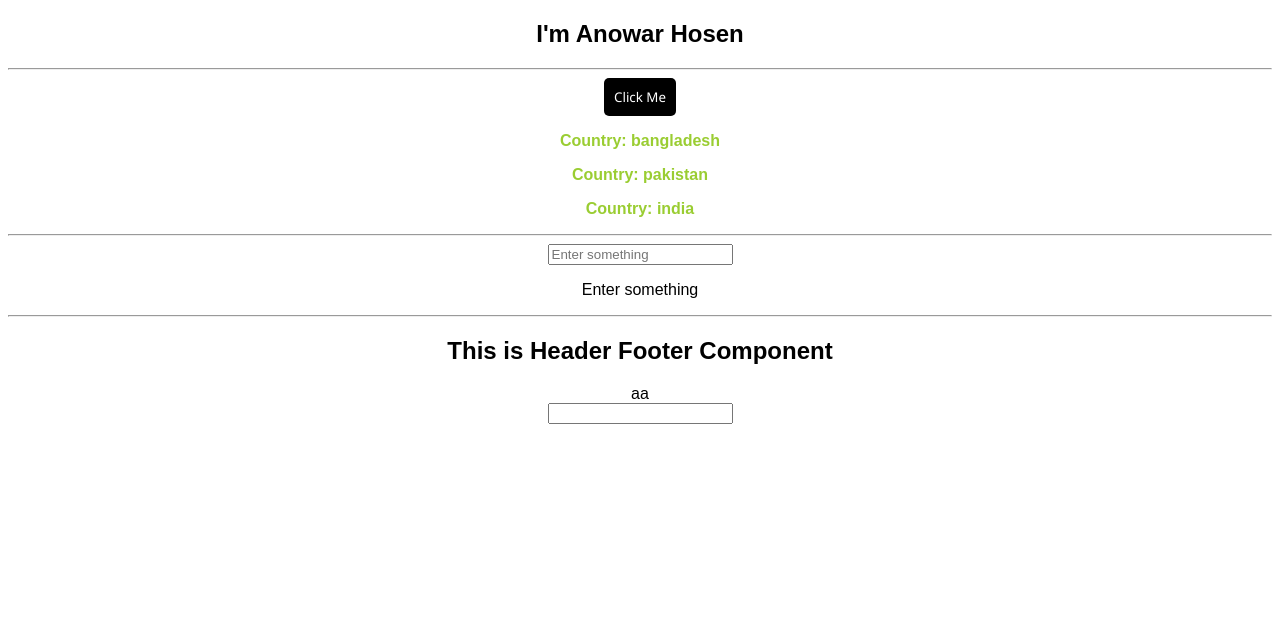
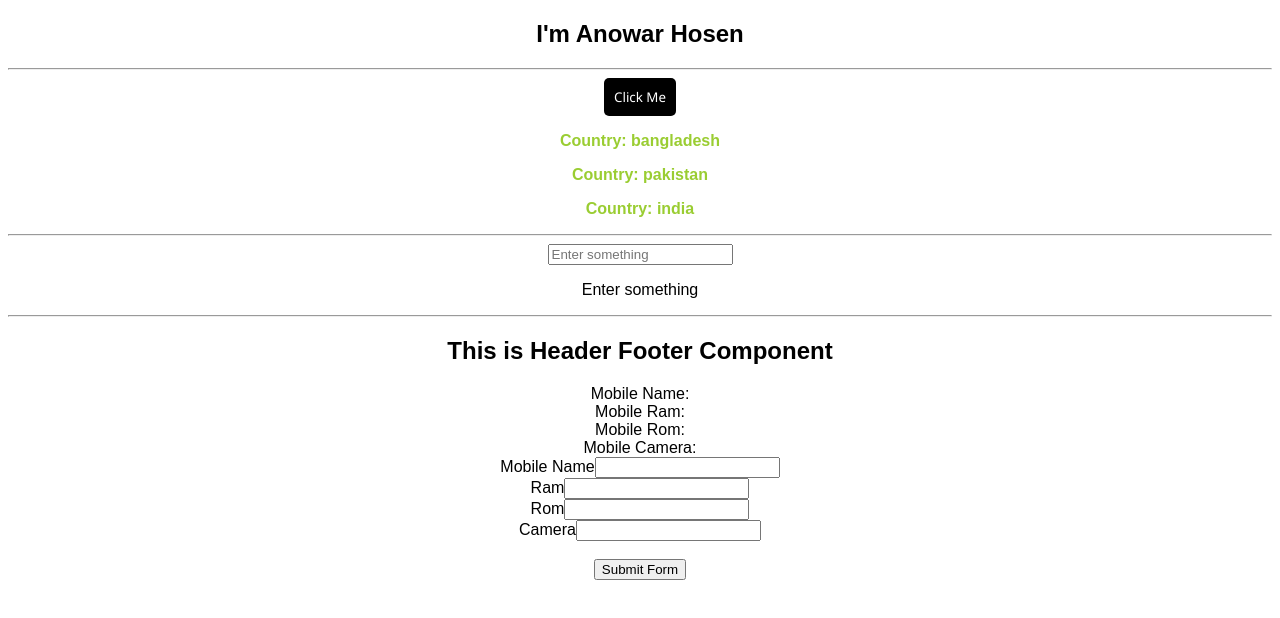
Before and after one commit to MdAnowarHosen/Learn-React, a React (Create React App) app: page / in a window 1280 px wide. Shown: the top 618 px of the page. Built offline with nearby package versions, Linux system fonts and the light colour scheme.

Commit message:
multiple input

```diff
--- a/src/components/Home/Mobile.jsx
+++ b/src/components/Home/Mobile.jsx
@@ -5,7 +5,10 @@ export class Fruits extends PureComponent {
   constructor(props) {
     super(props);
     this.state = {
-      username: ""
+      username: "",
+      ram: "",
+      rom: "",
+      camera: ""
     };
   }
   ChangeMobile = (event) => {
@@ -13,13 +16,34 @@ export class Fruits extends PureComponent {
     let getting_value = event.target.value;
     this.setState({ [value]: getting_value });
   };
+
+  SubmitForm = (e) => {
+    e.preventDefault();
+    console.log(this.state.username);
+  };
   render() {
     return (
       <div>
-        <div>{this.state.username} aa</div>
+        <div>Mobile Name: {this.state.username}</div>
+        <div>Mobile Ram: {this.state.ram}</div>
+        <div>Mobile Rom: {this.state.rom}</div>
+        <div>Mobile Camera: {this.state.camera}</div>
         <div>
-          <form action="#">
+          <form onSubmit={this.SubmitForm}>
+            <label htmlFor="">Mobile Name</label>
             <input name="username" type="text" onChange={this.ChangeMobile} />
+            <br />
+            <label htmlFor="">Ram</label>
+            <input name="ram" type="text" onChange={this.ChangeMobile} />
+            <br />
+            <label htmlFor="">Rom</label>
+            <input name="rom" type="text" onChange={this.ChangeMobile} />
+            <br />
+            <label htmlFor="">Camera</label>
+            <input name="camera" type="text" onChange={this.ChangeMobile} />
+            <br />
+            <br />
+            <button type="submit">Submit Form</button>
           </form>
         </div>
       </div>
```
